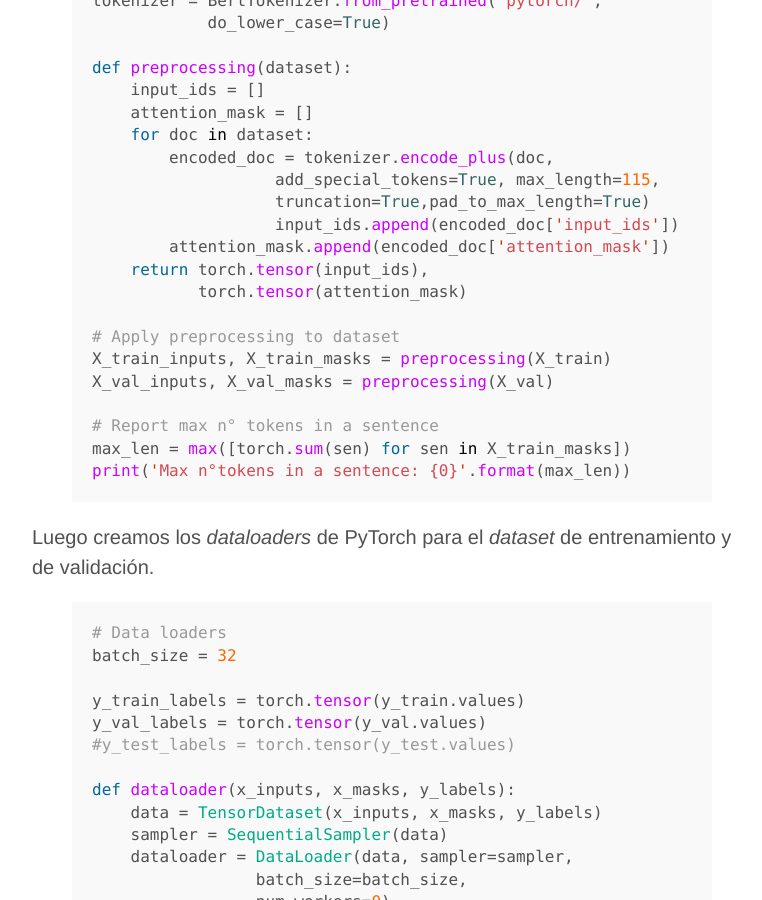
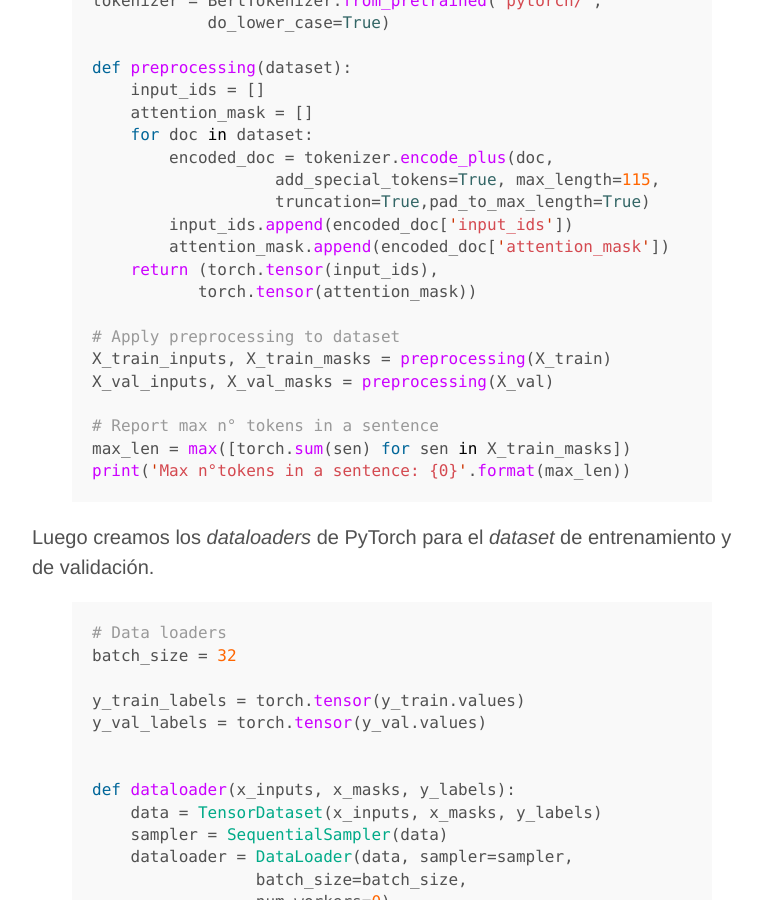
Before and after one commit to benjad/benjad.github.io, a Jekyll site: the page built from _posts/2020-08-04-clasificador-sentimiento-BERT.md, in a window 1280 px wide and 900 px high, scrolled down 8713 px. Shown: the whole window, without its empty margins (248-1010 px from the left). Built offline with Jekyll 4.4.1, drawn with Linux system fonts in a browser that asks for light colours; Markdown is read by kramdown in place of the engine named in the settings; comment, search, counter and statistics services are not loaded.

Commit message:
fix BERT post code

```diff
--- a/_posts/2020-08-04-clasificador-sentimiento-BERT.md
+++ b/_posts/2020-08-04-clasificador-sentimiento-BERT.md
@@ -265,10 +265,10 @@ def preprocessing(dataset):
         encoded_doc = tokenizer.encode_plus(doc,
                    add_special_tokens=True, max_length=115,
                    truncation=True,pad_to_max_length=True)
-                   input_ids.append(encoded_doc['input_ids'])
+        input_ids.append(encoded_doc['input_ids'])
         attention_mask.append(encoded_doc['attention_mask'])
-    return torch.tensor(input_ids),
-           torch.tensor(attention_mask)
+    return (torch.tensor(input_ids),
+           torch.tensor(attention_mask))
 
 # Apply preprocessing to dataset
 X_train_inputs, X_train_masks = preprocessing(X_train)
@@ -289,7 +289,7 @@ batch_size = 32
 
 y_train_labels = torch.tensor(y_train.values)
 y_val_labels = torch.tensor(y_val.values)
-#y_test_labels = torch.tensor(y_test.values)
+
 
 def dataloader(x_inputs, x_masks, y_labels):
     data = TensorDataset(x_inputs, x_masks, y_labels)
```
